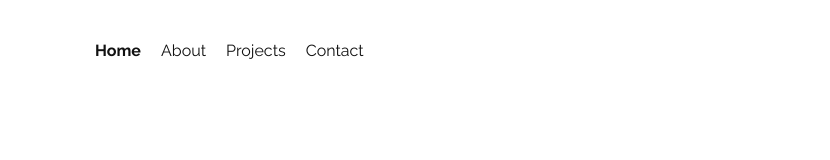
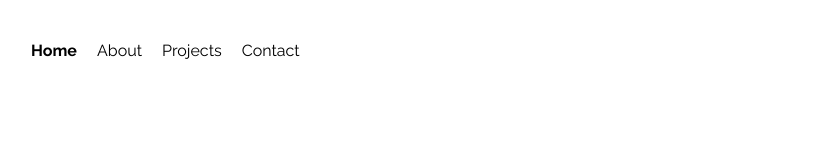
Before and after one commit to PlukZwaal/plukzwaal.dev, a Vue app: page / in a window 1280 px wide. Shown: the top 160 px of the page, without its empty margins (225-1055 px from the left). Built offline with nearby package versions, Linux system fonts and the light colour scheme.

Commit message:
Added dark and white theme colors

```diff
--- a/src/assets/main.css
+++ b/src/assets/main.css
@@ -2,7 +2,18 @@
 
 :root {
   --background-color-primary: #ffffff;
-  --text-primary-color: #111111;
+  --text-primary-color-: #111111;
+
+  --light-background-color-primary: #ffffff;
+  --light-text-primary-color-: #111111;
+
+  --dark-background-color-primary: #111111;
+  --dark-text-primary-color-: #ffffff;
+}
+
+.dark-theme{
+  --background-color-primary: #111111;
+  --text-primary-color: #ffffff;
 }
 
 *{
@@ -18,7 +29,7 @@ body{
 }
 
 .wrapper{
-  width: 50%;
+  width: 60%;
   margin: 0 auto;
   max-width: 2500px;
 }
```
